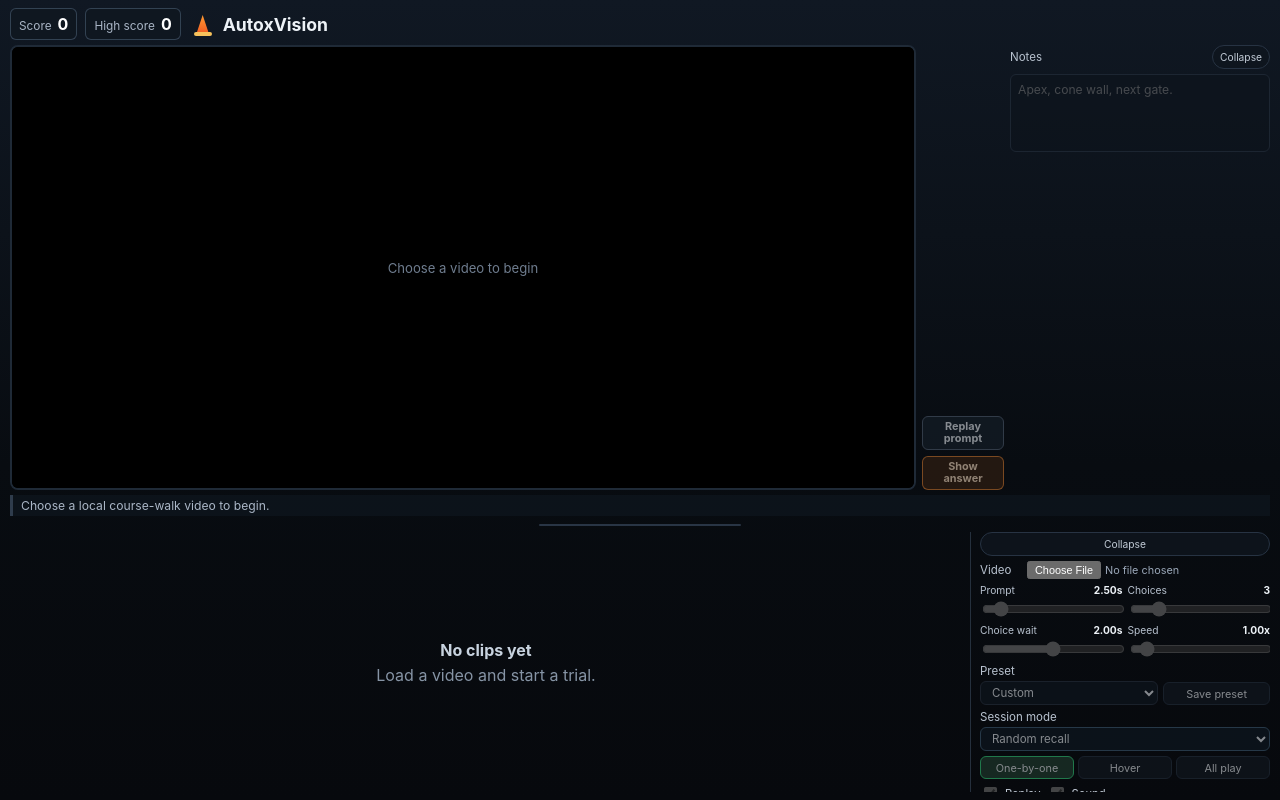
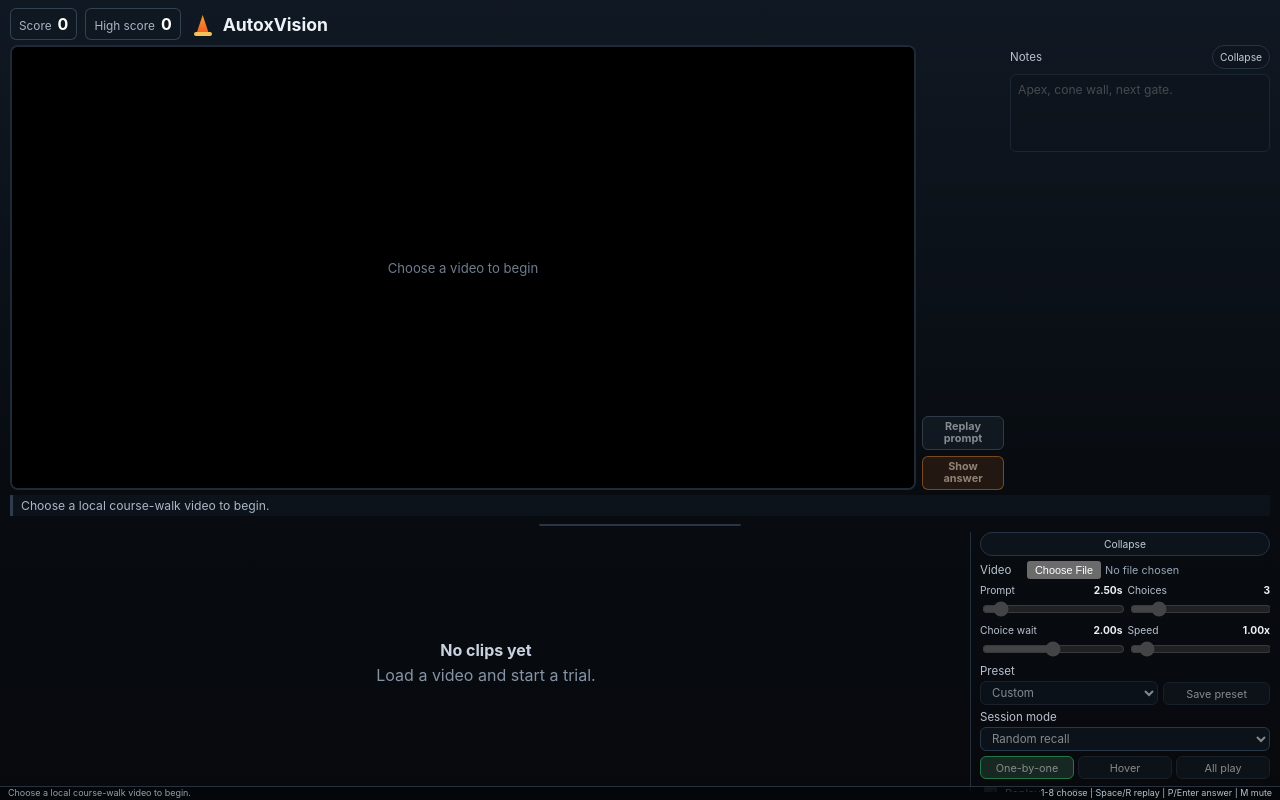
Before and after one commit to yonvisell/autoxvision, a React (Vite) app: page / in a window 1280 px wide. Built offline with nearby package versions, Linux system fonts and the light colour scheme.

Commit message:
Refine mental lap reveal and help line

```diff
--- a/src/App.tsx
+++ b/src/App.tsx
@@ -580,6 +580,8 @@
     }
     return '';
   }, [choicesReady, phase, settings.galleryDelay, settings.galleryPlayback, trial]);
+  const bottomInstruction =
+    video.error || status.message || galleryInstruction || (!video.url ? 'Click the prompt or choose Video to load a local file.' : '');
 
   return (
     <main
@@ -682,6 +684,10 @@
           onToggleCollapsed={() => setControlsCollapsed((previous) => !previous)}
         />
       </section>
+      <div className="bottom-help" aria-label="Instructions and hotkeys">
+        <span>{bottomInstruction}</span>
+        <span>1-8 choose | Space/R replay | P/Enter answer | M mute</span>
+      </div>
     </main>
   );
 }
--- a/src/components/ControlPanel.tsx
+++ b/src/components/ControlPanel.tsx
@@ -274,7 +274,6 @@
         Reset score
       </button>
 
-      <p className="shortcut-hint">Keys: 1-8 choose, Space/R replay, Enter reveal, M mute.</p>
     </aside>
   );
 }
--- a/src/lib/trialEngine.ts
+++ b/src/lib/trialEngine.ts
@@ -33,7 +33,8 @@
     maxGap: forwardGap.max,
     random
   });
-  const answer = gallery.find((item) => item.isCorrect)?.clip ?? gallery[0].clip;
+  const baseAnswer = gallery.find((item) => item.isCorrect)?.clip ?? gallery[0].clip;
+  const answer = settings.mode === 'mentalLap' ? mentalLapRevealClip(cue.end, settings.T, baseAnswer.end) : baseAnswer;
 
   return {
     id: `trial-${cueStart.toFixed(3)}-${Date.now()}-${Math.floor(random() * 1_000_000)}`,
@@ -42,6 +43,13 @@
     cueStart: roundTime(cueStart),
     createdAt: Date.now(),
     gallery
+  };
+}
+
+function mentalLapRevealClip(cueEnd: number, T: number, answerEnd: number) {
+  return {
+    start: roundTime(Math.max(0, cueEnd - T * 0.2)),
+    end: roundTime(answerEnd)
   };
 }
 
--- a/src/styles/app.css
+++ b/src/styles/app.css
@@ -589,13 +589,6 @@
   display: none;
 }
 
-.shortcut-hint {
-  margin: 0;
-  color: #8794a5;
-  font-size: 0.64rem;
-  line-height: 1.25;
-}
-
 .data-tools {
   color: #8b98a8;
   font-size: 0.7rem;
@@ -856,6 +849,38 @@
   color: #c8d3df;
 }
 
+.bottom-help {
+  position: fixed;
+  left: 0;
+  right: 0;
+  bottom: 0;
+  z-index: 100;
+  min-height: 13px;
+  display: flex;
+  justify-content: space-between;
+  gap: 10px;
+  padding: 1px 8px;
+  overflow: hidden;
+  border-top: 1px solid rgba(55, 68, 84, 0.72);
+  background: rgba(4, 7, 10, 0.78);
+  color: #93a0af;
+  font-size: 0.56rem;
+  line-height: 1.2;
+  white-space: nowrap;
+  pointer-events: none;
+}
+
+.bottom-help span {
+  min-width: 0;
+  overflow: hidden;
+  text-overflow: ellipsis;
+}
+
+.bottom-help span:last-child {
+  flex: 0 0 auto;
+  color: #b6c2d0;
+}
+
 @media (max-width: 860px) {
   .app-shell {
     height: auto;
```
Also changed, not shown: 2 other files (tests, documents, lock files or other folders).
